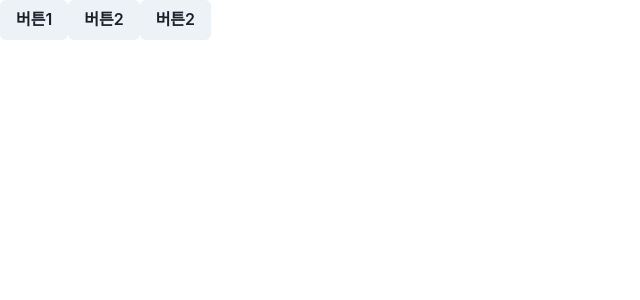
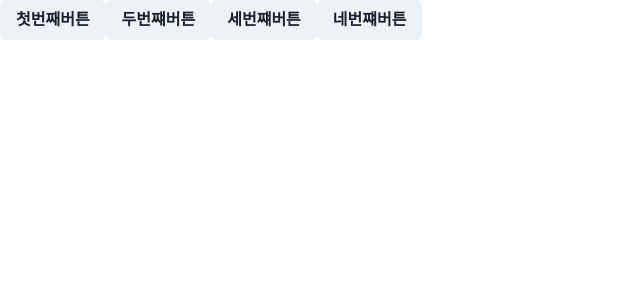
Before and after one commit to laehwani/reactHwani, a React (Create React App) app: page / in a window 1280 px wide. Shown: the top 300 px of the page, without its empty margins (0-640 px from the left). Built offline with nearby package versions, Linux system fonts and the light colour scheme.

Commit message:
react 에로우펑션(화살함수) 중요중요

```diff
--- a/src/App.js
+++ b/src/App.js
@@ -5,31 +5,25 @@ import { Button } from "@chakra-ui/react";
 // 함수명 작성 관습
 // handle 이벤트명
 function App() {
-  function handleClick() {
-    console.log("second");
+  function handleClickBtn1() {
+    console.log("버튼버튼");
   }
-  function handleMouseEnter() {
-    console.log("third");
+
+  function handleClickBtn2() {
+    console.log("두번째버튼버튼");
   }
-  let handleMouseLeave = () => {
-    console.log("44444");
-  };
+
+  function handleButtonClick(number) {
+    console.log(number + "번째 버튼 클릭됨");
+  }
 
   return (
     <div>
-      <Button
-        onClick={() => {
-          console.log("first");
-        }}
-      >
-        버튼1
-      </Button>
-      <Button onClick={handleClick}>버튼2</Button>
-      <Button onMouseEnter={handleMouseEnter} onMouseLeave={handleMouseLeave}>
-        버튼2
-      </Button>
+      <Button onClick={handleClickBtn1}>첫번째버튼</Button>
+      <Button onClick={handleClickBtn2}>두번쨰버튼</Button>
+      <Button onClick={() => handleButtonClick(3)}>세번쨰버튼</Button>
+      <Button onClick={() => handleButtonClick(4)}>네번쨰버튼</Button>
     </div>
   );
 }
-
 export default App;
```
